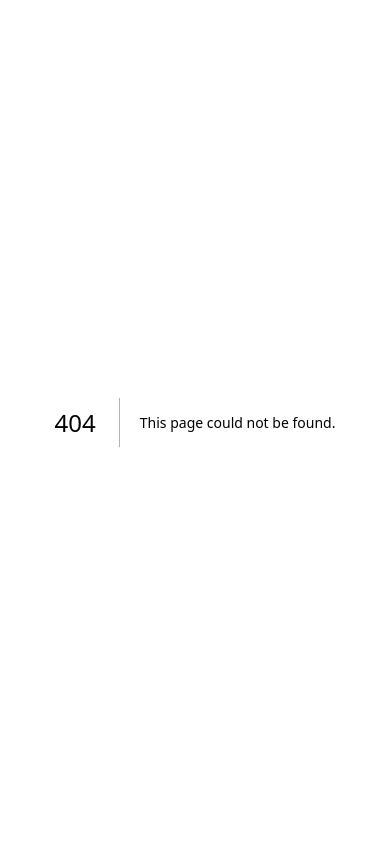
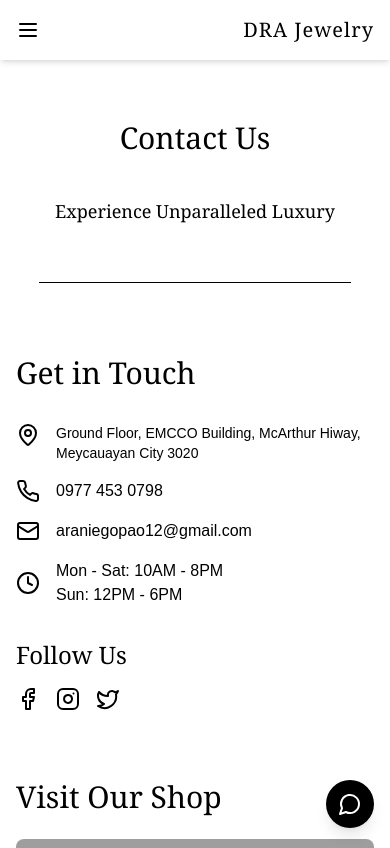
Before and after one commit to Alas-3/dra-jewelry, a Next.js app: page /contact in a window 390 px wide. Before the commit this address had no page. Shown: the top 848 px of the page. Built offline with nearby package versions, Linux system fonts and the light colour scheme; grey boxes are pictures that could not be loaded.

Commit message:
added contact page & fixed some responsiveness issues

```diff
--- a/components/footer.jsx
+++ b/components/footer.jsx
@@ -17,7 +17,7 @@
               <li><Link href="/" className="hover:text-gold transition-colors">Home</Link></li>
               <li><a href="#custom-design" className="hover:text-gold transition-colors">Custom Design</a></li>
               <li><Link href="/aboutus" className="hover:text-gold transition-colors">About Us</Link></li>
-              <li><a href="#contact" className="hover:text-gold transition-colors">Contact</a></li>
+              <li><a href="/contact" className="hover:text-gold transition-colors">Contact</a></li>
             </ul>
           </div>
           <div className="text-center col-span-2 md:col-span-1 md:pl-8">
--- a/components/requestConsultation.jsx
+++ b/components/requestConsultation.jsx
@@ -30,7 +30,7 @@
   };
 
   return (
-    <div className="lg:w-1/2 bg-white p-8 rounded-lg shadow-xl relative">
+    <div className="bg-white p-8 rounded-lg shadow-xl relative">
       <h3 className="text-2xl font-serif mb-6 text-black">Request a Consultation</h3>
       <form onSubmit={onSubmit} className="space-y-4">
         <input
--- a/pages/aboutus.jsx
+++ b/pages/aboutus.jsx
@@ -69,7 +69,7 @@
     (<div className="min-h-screen bg-white text-black">
       <motion.header
         style={{ opacity: 1 }}
-        className="fixed top-0 left-0 right-0 z-50 bg-white bg-opacity-90 backdrop-blur-md shadow-md"
+        className="fixed top-0 left-0 right-0 z-50 bg-white bg-opacity-99 backdrop-blur-md shadow-md"
       >
         <div className="container mx-auto px-4 py-4 flex justify-between items-center">
           <button className="lg:hidden z-50" onClick={toggleMenu}>
@@ -95,7 +95,7 @@
                 </a>
               </li>
               <li>
-                <a href="#contact" className="hover:text-gold transition-colors">
+                <a href="/contact" className="hover:text-gold transition-colors">
                   Contact
                 </a>
               </li>
@@ -143,7 +143,7 @@
               </li>
               <li>
                 <a
-                  href="#contact"
+                  href="/contact"
                   className="text-3xl font-serif hover:text-gold transition-colors"
                   onClick={() => setIsMenuOpen(false)}
                 >
@@ -251,7 +251,7 @@
 
         <section className="py-20 bg-gradient-to-r from-gold to-gold-dark text-black">
       <div className="container mx-auto px-4 text-center">
-        <h2 className="text-3xl md:text-4xl font-serif mb-8">Experience DRA Jewelry</h2>
+        <h2 className="text-3xl md:text-4xl font-serif mb-8 text-balance">Experience DRA Jewelry</h2>
         <p className="text-lg mb-8 max-w-2xl mx-auto">
           We invite you to visit our showroom and experience the DRA Jewelry difference. Our expert consultants are ready to guide you through our collections and help you find the perfect piece to celebrate life's most precious moments.
         </p>
--- /dev/null
+++ b/pages/contact.jsx
@@ -0,0 +1,215 @@
+import React, { useState, useEffect } from 'react';
+import Link from 'next/link';
+import Footer from '../components/footer';
+import ConsultationForm from '../components/requestConsultation';
+import { motion, AnimatePresence, useScroll, useTransform } from 'framer-motion';
+import { Menu, X, MapPin, Phone, Mail, Clock, MessageCircle, Facebook, Instagram, Twitter, Linkedin } from 'lucide-react'
+
+export default function ContactPage() {
+  const [isMenuOpen, setIsMenuOpen] = useState(false);
+  const { scrollYProgress } = useScroll();
+  const headerOpacity = useTransform(scrollYProgress, [0, 0.2], [1, 0.8]);
+
+  useEffect(() => {
+    const handleResize = () => {
+      if (window.innerWidth >= 1024) {
+        setIsMenuOpen(false);
+      }
+    };
+    window.addEventListener('resize', handleResize);
+    return () => window.removeEventListener('resize', handleResize);
+  }, []);
+
+  useEffect(() => {
+    document.body.style.overflow = isMenuOpen ? 'hidden' : '';
+    return () => {
+      document.body.style.overflow = '';
+    };
+  }, [isMenuOpen]);
+
+  const toggleMenu = () => setIsMenuOpen(!isMenuOpen);
+
+  return (
+    (<div className="min-h-screen bg-white text-black">
+    <motion.header
+      style={{ opacity: 1 }}
+      className="fixed top-0 left-0 right-0 z-50 bg-white bg-opacity-99 backdrop-blur-md shadow-md"
+    >
+      <div className="container mx-auto px-4 py-4 flex justify-between items-center">
+        <button className="lg:hidden z-50" onClick={toggleMenu}>
+          {isMenuOpen ? <X className="w-6 h-6" /> : <Menu className="w-6 h-6" />}
+        </button>
+        <h1 className="text-xl sm:text-xs md:text-2xl lg:text-2xl font-serif tracking-wider">DRA Jewelry</h1>
+
+        <nav className="hidden lg:block">
+          <ul className="flex space-x-6">
+            <li>
+              <Link href="/" className="hover:text-gold transition-colors">
+                Home
+              </Link>
+            </li>
+            <li>
+              <a href="#custom-design" className="hover:text-gold transition-colors">
+                Custom Design
+              </a>
+            </li>
+            <li>
+              <a href="/aboutus" className="hover:text-gold transition-colors">
+                About Us
+              </a>
+            </li>
+            <li>
+              <a href="/contact" className="hover:text-gold transition-colors">
+                Contact
+              </a>
+            </li>
+          </ul>
+        </nav>
+      </div>
+    </motion.header>
+
+    <AnimatePresence>
+      {isMenuOpen && (
+        <motion.nav
+          initial={{ opacity: 0, y: '-100%' }}
+          animate={{ opacity: 1, y: 0 }}
+          exit={{ opacity: 0, y: '-100%' }}
+          transition={{ duration: 0.3 }}
+          className="fixed inset-0 bg-white z-40 flex items-center justify-center"
+        >
+          <ul className="text-center space-y-8">
+            <li>
+              <Link
+                href="/"
+                className="text-2xl font-serif hover:text-gold transition-colors"
+                onClick={() => setIsMenuOpen(false)} // Still closing the menu on click
+              >
+                Home
+              </Link>
+            </li>
+            <li>
+              <a
+                href="#custom-design"
+                className="text-2xl font-serif hover:text-gold transition-colors"
+                onClick={() => setIsMenuOpen(false)}
+              >
+                Custom Design
+              </a>
+            </li>
+            <li>
+              <Link
+                href="/aboutus"
+                className="text-2xl font-serif hover:text-gold transition-colors"
+                onClick={() => setIsMenuOpen(false)} // Still closing the menu on click
+              >
+                About Us
+              </Link>
+            </li>
+            <li>
+              <a
+                href="/contact"
+                className="text-2xl font-serif hover:text-gold transition-colors"
+                onClick={() => setIsMenuOpen(false)}
+              >
+                Contact
+              </a>
+            </li>
+          </ul>
+        </motion.nav>
+      )}
+    </AnimatePresence>
+
+      <main className="pt-20">
+      <section className="py-10 md:py-24">
+        <div className="container mx-auto px-4">
+          <h2 className="text-3xl md:text-4xl font-serif mb-6 text-center text-black">
+            Contact Us
+          </h2>
+          <div className="flex flex-col md:flex-row items-center justify-center">
+            <div className="h-px bg-gold w-12 md:w-16 mb-4 md:mb-0 md:mr-4"></div>
+            <p className="text-lg md:text-2xl font-serif text-center text-black">
+              Experience Unparalleled Luxury
+            </p>
+            <div className="h-px bg-gold w-12 md:w-16 mt-4 md:mt-0 md:ml-4"></div>
+          </div>
+        </div>
+        {/* Black line below the section */}
+        <div className="h-px bg-black mt-10 mx-auto w-4/5"></div>
+      </section>
+
+
+        <section className="py-8 md:py-20 bg-white">
+          <div className="container mx-auto px-4">
+            <div className="grid grid-cols-1 md:grid-cols-2 gap-12">
+              <div className="space-y-8">
+                <h3 className="text-3xl font-serif mb-6">Get in Touch</h3>
+                <div className="space-y-4">
+                <div className="flex items-start">
+                  <MapPin className="w-6 h-6 text-gold mr-4 flex-shrink-0" />
+                  <p className="text-sm md:text-base">
+                    Ground Floor, EMCCO Building, McArthur Hiway, Meycauayan City 3020
+                  </p>
+                </div>
+                  <div className="flex items-center">
+                    <Phone className="w-6 h-6 text-gold mr-4" />
+                    <p>0977 453 0798</p>
+                  </div>
+                  <div className="flex items-center">
+                    <Mail className="w-6 h-6 text-gold mr-4" />
+                    <p>araniegopao12@gmail.com</p>
+                  </div>
+                  <div className="flex items-center">
+                    <Clock className="w-6 h-6 text-gold mr-4" />
+                    <p>Mon - Sat: 10AM - 8PM<br />Sun: 12PM - 6PM</p>
+                  </div>
+                </div>
+                <div>
+                  <h4 className="text-2xl font-serif mb-4">Follow Us</h4>
+                  <div className="flex space-x-4 mb-5">
+                    <a href="#" className="text-gold hover:text-gold-dark transition-colors">
+                      <Facebook className="w-6 h-6" />
+                    </a>
+                    <a href="#" className="text-gold hover:text-gold-dark transition-colors">
+                      <Instagram className="w-6 h-6" />
+                    </a>
+                    <a href="#" className="text-gold hover:text-gold-dark transition-colors">
+                      <Twitter className="w-6 h-6" />
+                    </a>
+                  </div>
+                </div>
+              </div>
+              <div>
+                <h3 className="text-3xl font-serif mb-6">Visit Our Shop</h3>
+                <div className="aspect-w-16 aspect-h-9 rounded-lg overflow-hidden shadow-lg">
+                  <iframe
+                    src="https://www.google.com/maps/embed?pb=!1m18!1m12!1m3!1d241.16037655689044!2d120.96108664098905!3d14.737110685522326!2m3!1f0!2f0!3f0!3m2!1i1024!2i768!4f13.1!3m3!1m2!1s0x3397b3b4c4c0663d%3A0x3716c0bc661313d3!2sDra%20Jewelry!5e0!3m2!1sen!2sph!4v1727579819109!5m2!1sen!2sph"
+                    width="100%"
+                    height="400"
+                    style={{border:0}}
+                    allowFullScreen={true}
+                    loading="lazy"
+                  ></iframe>
+                </div>
+              </div>
+            </div>
+          </div>
+        </section>
+
+        <section className="py-20">
+          <div className="container mx-auto px-4">
+              <ConsultationForm />
+          </div>
+        </section>
+      </main>
+
+      <Footer />
+
+      <a
+        href="https://m.me/DraJewelryShop29"
+        className="fixed bottom-4 right-4 z-50 bg-black rounded-full p-3 shadow-lg hover:bg-gray-800 transition-colors"
+        aria-label="Contact us on Facebook Messenger">
+        <MessageCircle className="w-6 h-6 text-white" />
+      </a>
+    </div>)
+  );
+}
--- a/pages/homepage.jsx
+++ b/pages/homepage.jsx
@@ -7,7 +7,6 @@
 import { bannerData, specialtiesData, customDesignData } from './data';
 import Footer from '../components/footer';
 import ConsultationForm from '../components/requestConsultation';
-import AboutUs from './aboutus';
 
 export default function HomePage() {
   const [isMenuOpen, setIsMenuOpen] = useState(false);
@@ -45,7 +44,7 @@
     (<div className="min-h-screen bg-white text-black">
       <motion.header
         style={{ opacity: 1 }}
-        className="fixed top-0 left-0 right-0 z-50 bg-white bg-opacity-90 backdrop-blur-md shadow-md"
+        className="fixed top-0 left-0 right-0 z-50 bg-white bg-opacity-99 backdrop-blur-md shadow-md"
       >
         <div className="container mx-auto px-4 py-4 flex justify-between items-center">
           <button className="lg:hidden z-50" onClick={toggleMenu}>
@@ -71,7 +70,7 @@
                 </a>
               </li>
               <li>
-                <a href="#contact" className="hover:text-gold transition-colors">
+                <a href="/contact" className="hover:text-gold transition-colors">
                   Contact
                 </a>
               </li>
@@ -119,7 +118,7 @@
               </li>
               <li>
                 <a
-                  href="#contact"
+                  href="/contact"
                   className="text-2xl font-serif hover:text-gold transition-colors"
                   onClick={() => setIsMenuOpen(false)}
                 >
```
Also changed, not shown: ToDo.txt.
